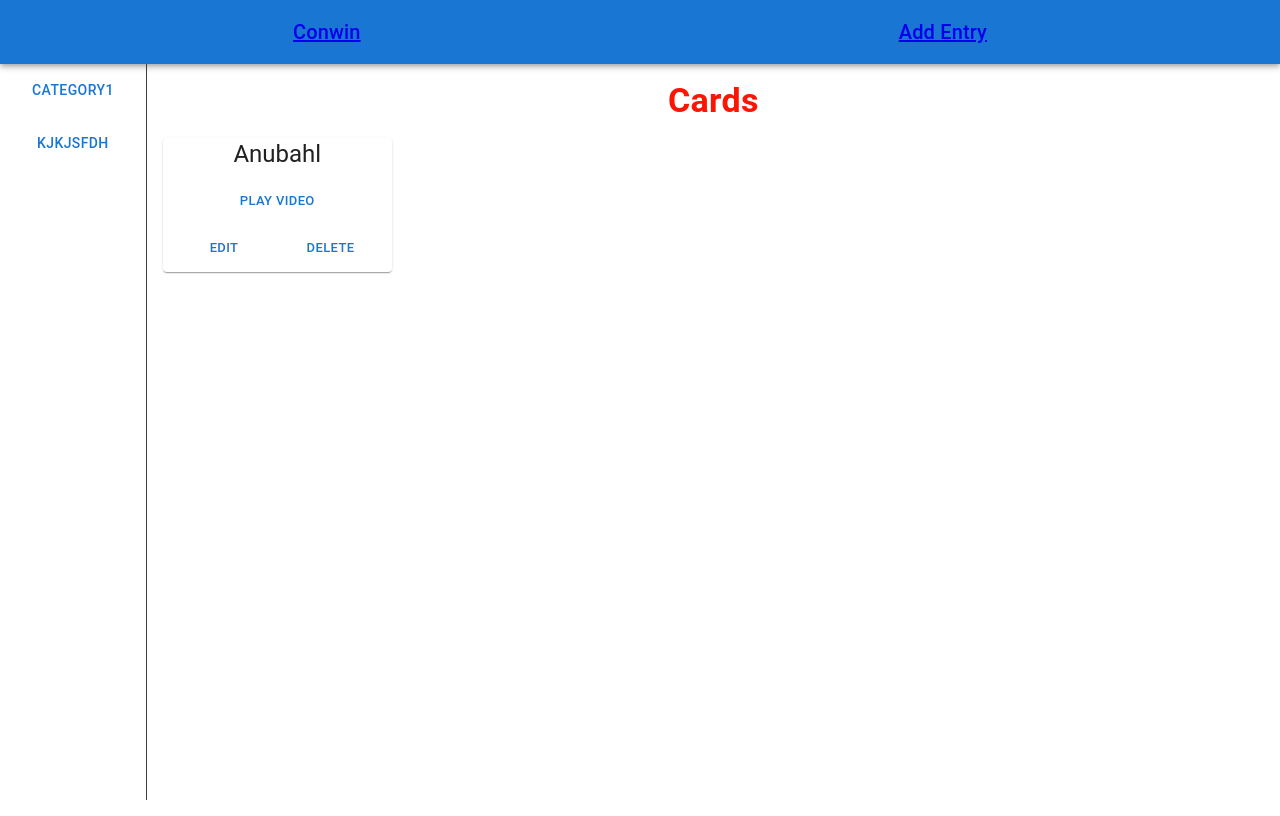
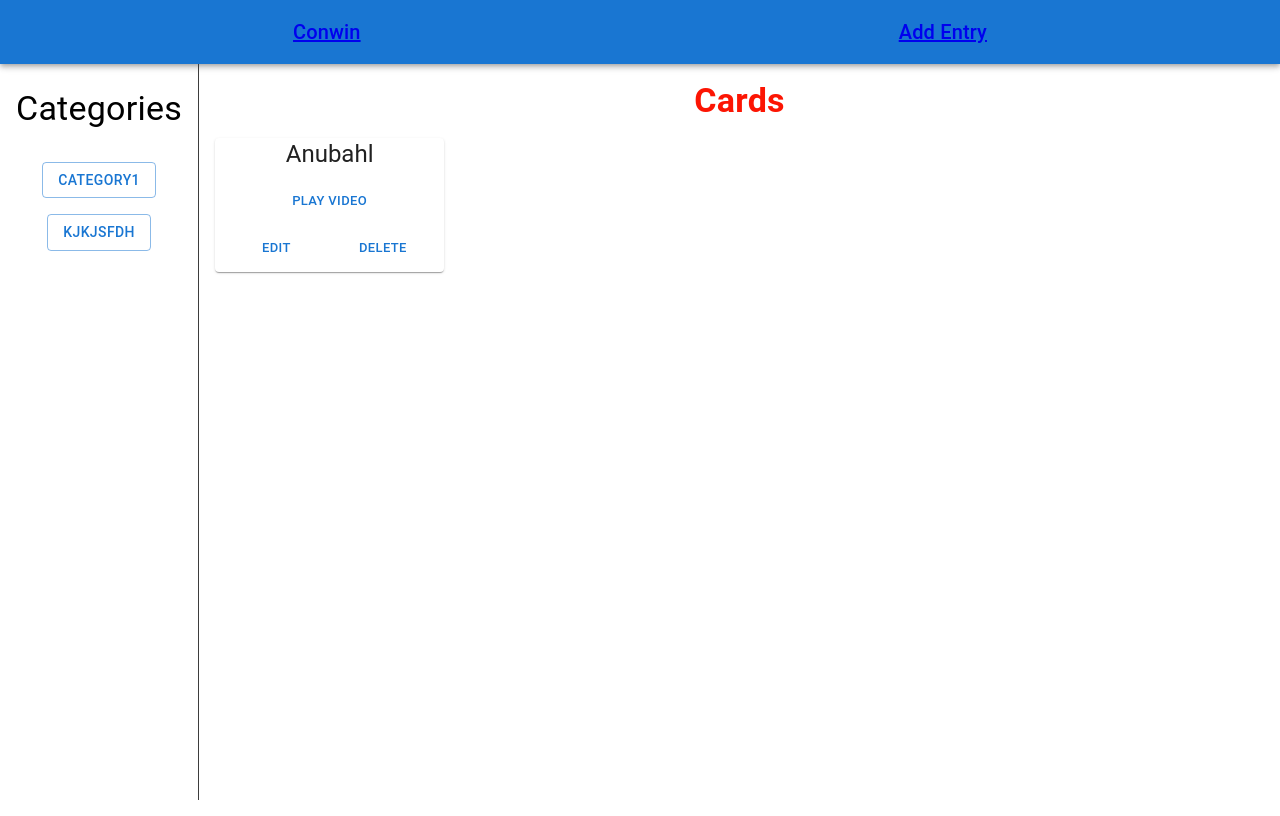
Before and after one commit to Anubhav-Joria/VideoPlayer, a React (Create React App) app: page / in a window 1280 px wide. Built offline with nearby package versions, Linux system fonts and the light colour scheme; data requests are answered from the project's data file.

Commit message:
sidebar updated

```diff
--- a/src/components/Sidebar.tsx
+++ b/src/components/Sidebar.tsx
@@ -1,5 +1,5 @@
 import React from "react";
-import { Box, Button, Stack } from "@mui/material";
+import { Box, Button, Stack, Typography } from "@mui/material";
 
 interface CategoriesProps {
   categories: any;
@@ -21,11 +21,15 @@ const Categories = ({
         flexDirection: { md: "column" },
       }}
     >
+      <Typography variant="h4" my={3}>
+        Categories
+      </Typography>
       {categories.map((category: any, index: number) => (
         <Box sx={{ margin: 1 }} key={index}>
           <Button
             className="category-btn"
             onClick={() => setSelectedCategory(category)}
+            variant={category === selectedCategory ? "contained" : "outlined"}
           >
             {category}
           </Button>
```
